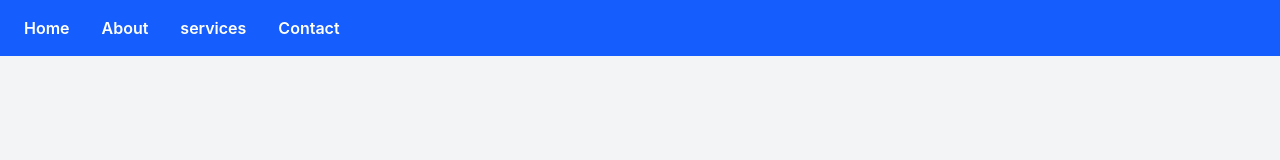
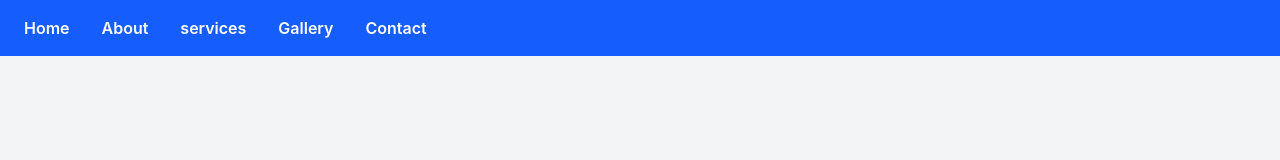
Before and after one commit to Deewakar2002Jha/REACT-ROUTER-PROJECT, a React (Vite) app: page / in a window 1280 px wide. Shown: the top 160 px of the page. Built offline with nearby package versions, Linux system fonts and the light colour scheme.

Commit message:
new components added

```diff
--- a/src/components/Navbar1.jsx
+++ b/src/components/Navbar1.jsx
@@ -29,6 +29,14 @@ function Navbar1() {
                         services
                     </Link>
                 </li>
+                <li>
+                    <Link
+                        to="/about"
+                        className="text-white font-semibold hover:text-gray-200"
+                    >
+                        Gallery
+                    </Link>
+                </li>
 
                 <li>
                     <Link
```
